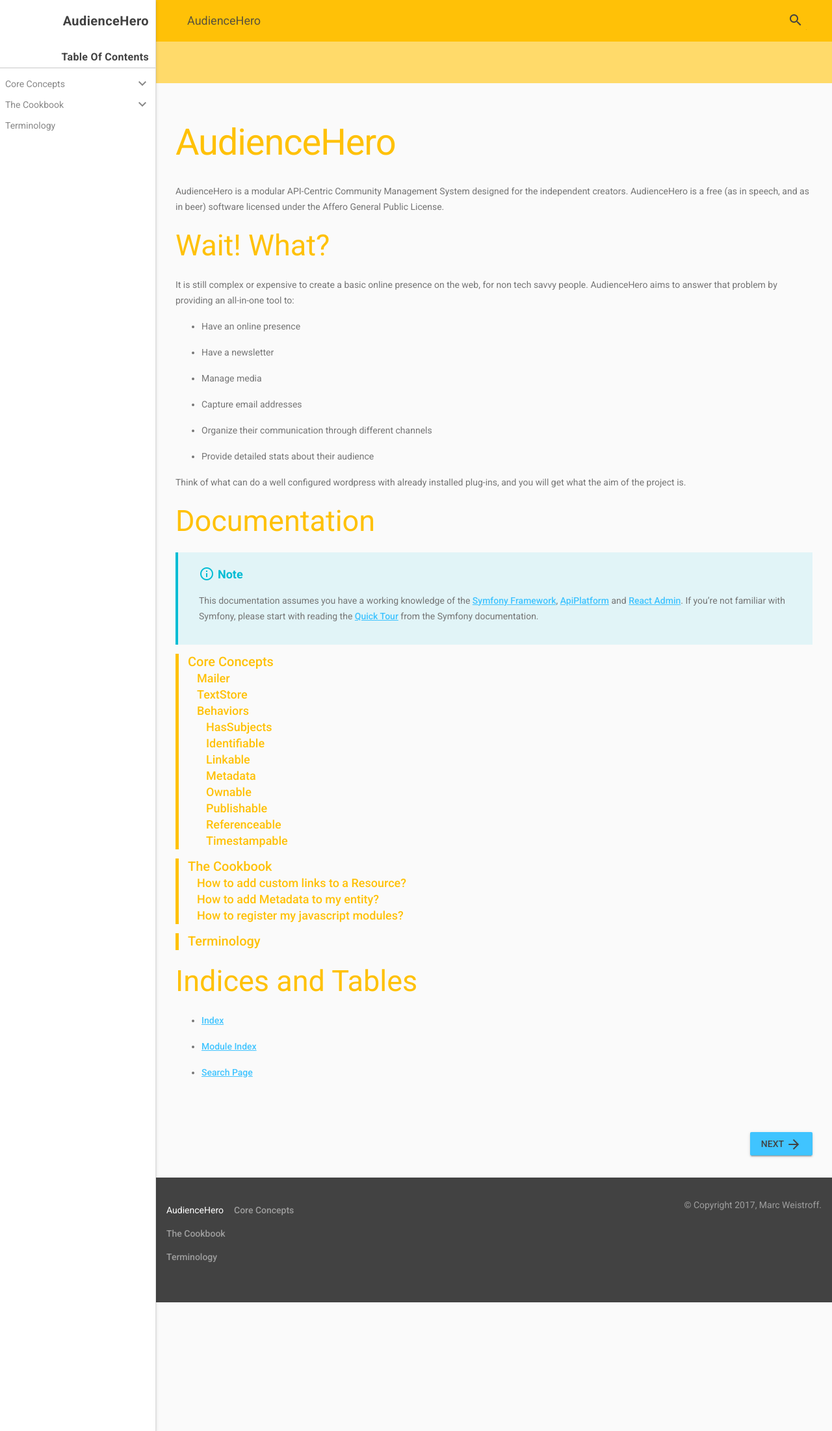
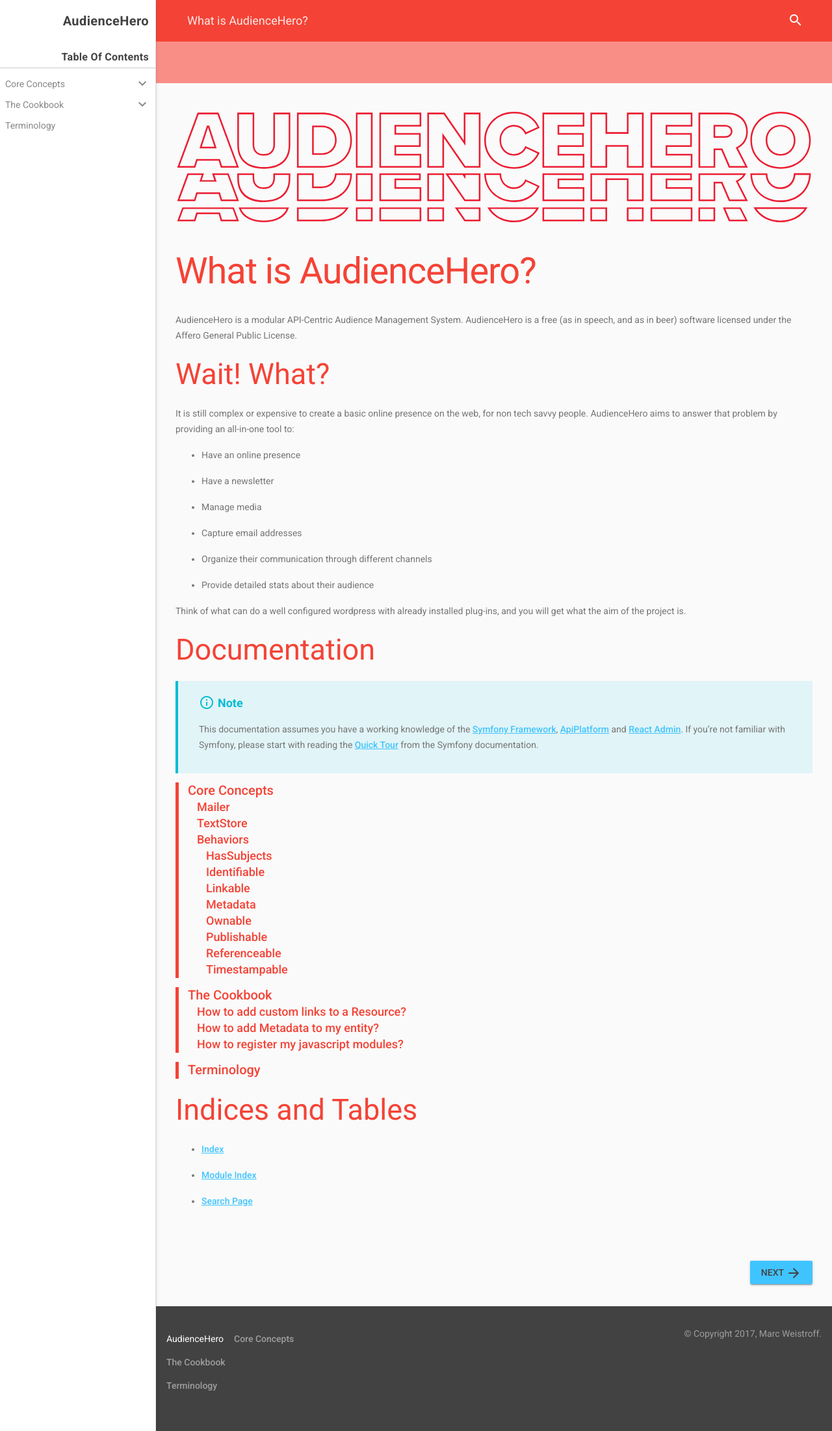
Before and after one commit to AudienceHero/AudienceHero, a Sphinx documentation site: the page built from docs/index.rst, in a window 1280 px wide. Shown: the whole page at 65% size. Built offline with Sphinx 7.4.7, drawn with Linux system fonts in a browser that asks for light colours; nearby versions of some CDN libraries; some web fonts are replaced; library files that are not in the unit come from our copies.

Commit message:
Add logo to documentation

```diff
--- a/docs/_themes/audiencehero_theme/theme.conf
+++ b/docs/_themes/audiencehero_theme/theme.conf
@@ -2,11 +2,12 @@
 inherit = basic
 stylesheet = sphinx_materialdesign_theme.css
 pygments_style = friendly
+logo="logo/AH-open-source-logo.svg"
 
 [options]
 header_links =
 
-primary_color = amber
+primary_color = red
 accent_color = light_blue
 
 fixed_drawer = True
--- a/docs/conf.py
+++ b/docs/conf.py
@@ -85,6 +85,7 @@
 html_theme = 'audiencehero_theme'
 html_theme_path = ["_themes"]
 html_show_sphinx = False
+html_logo="logo/AH-open-source-logo.svg"
 
 
 # Theme options are theme-specific and customize the look and feel of a theme
--- a/docs/core/behaviors/referenceable.rst
+++ b/docs/core/behaviors/referenceable.rst
@@ -16,7 +16,7 @@
 This way, she can quickly identify them.
 
 How to use the Referenceable behavior?
---------------------------------
+--------------------------------------
 
 The Referenceable behavior is used by describing that your class uses the ``ReferenceableInterface`` interface and uses the
 ``ReferenceableEntity`` trait.
--- a/docs/index.rst
+++ b/docs/index.rst
@@ -3,10 +3,12 @@
    You can adapt this file completely to your liking, but it should at least
    contain the root `toctree` directive.
 
-AudienceHero
-============
+.. image:: _static/AH-open-source-logo.svg
 
-AudienceHero is a modular API-Centric Community Management System designed for the independent creators.
+What is AudienceHero?
+=====================
+
+AudienceHero is a modular API-Centric Audience Management System.
 AudienceHero is a free (as in speech, and as in beer) software licensed under the Affero General Public License.
 
 Wait! What?
```
Also changed, not shown: docs/_static/AH-open-source-logo.svg (added).
